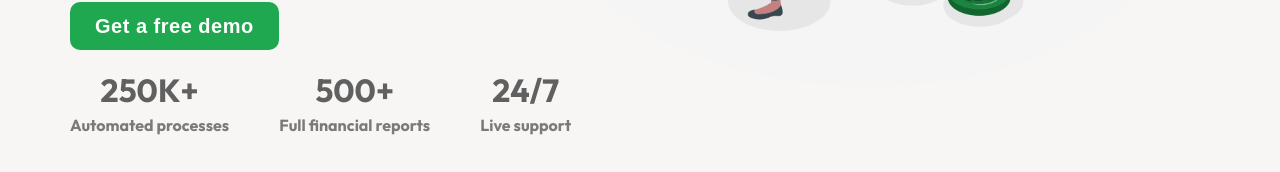
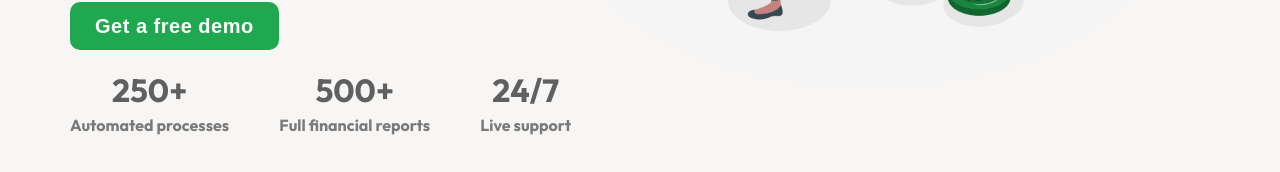
Before and after one commit to RevaGee/Cashio, a React (Create React App) app: page / in a window 1280 px wide. Shown: the part 628-800 px from the top of the page. Built offline with nearby package versions, Linux system fonts and the light colour scheme.

Commit message:
corrected slogan numbers animation

```diff
--- a/src/components/Slogan/index.tsx
+++ b/src/components/Slogan/index.tsx
@@ -1,8 +1,8 @@
-import React from "react";
+import React, {useEffect} from "react";
 import ImgSlogan from "../../images/Imgslogan.png"
 import {useTranslation} from "react-i18next";
 import '../Slogan/style.scss'
-import { motion } from "framer-motion";
+import {animate, motion, useMotionValue, useTransform} from "framer-motion";
 import {useInView} from "react-intersection-observer";
 
 export const Slogan = () => {
@@ -11,6 +11,17 @@ export const Slogan = () => {
         triggerOnce: true,
         threshold: 0.1,
     });
+    // Disable ESLint for the following lines
+    // eslint-disable-next-line react-hooks/rules-of-hooks
+    const counts = [250, 500, 24, 7].map(initialValue => useMotionValue(0));
+    // eslint-disable-next-line react-hooks/rules-of-hooks
+    const roundedValues = counts.map(count => useTransform(count, Math.round));
+
+    useEffect(() => {
+        const animations = counts.map((count, index) => animate(count, [250, 500, 24, 7][index], { duration: 0.8 }));
+        return () => animations.forEach(animation => animation.stop());
+    }, [counts]);
+
 
     const handleTelegramLink = () => {
         window.open('https://t.me/zheka_revor', '_blank');
@@ -38,9 +49,25 @@ export const Slogan = () => {
                             {t('Get a free demo')}
                         </button>
                         <div className="info_text">
-                            <div className = "digits"><h1>250K+</h1><p>{t('anderDigits.anderDigits1')}</p></div>
-                            <div className = "digits digits_margin"><h1>500+</h1><p>{t('anderDigits.anderDigits2')}</p></div>
-                            <div className = "digits"><h1>24/7</h1><p>{t('anderDigits.anderDigits3')}</p></div>
+                            <div className = "digits">
+                                <div style={{display: "flex", flexDirection: "row", justifyContent: "center"}}>
+                                    <motion.h1 className={roundedValues[0] ? 'rounded' : ''}>{roundedValues[0]}</motion.h1><h1>+</h1>
+                                </div>
+                                <p>{t('anderDigits.anderDigits1')}</p>
+                            </div>
+                            <div className="digits digits_margin">
+                                <div style={{display: "flex", flexDirection: "row", justifyContent: "center"}}>
+                                    <motion.h1 className={roundedValues[1] ? 'rounded' : ''}>{roundedValues[1]}</motion.h1><h1>+</h1>
+                                </div>
+                                <p>{t('anderDigits.anderDigits2')}</p>
+                            </div>
+                            <div className = "digits">
+                                <div style={{display: "flex", flexDirection: "row", justifyContent: "center"}}>
+                                    <motion.h1 className={roundedValues[2] ? 'rounded' : ''}>{roundedValues[2]}</motion.h1>
+                                    <h1>/</h1>
+                                    <motion.h1 className={roundedValues[3] ? 'rounded' : ''}>{roundedValues[3]}</motion.h1>
+                                </div>
+                                <p>{t('anderDigits.anderDigits3')}</p></div>
                         </div>
                     </div>
                 </motion.div>
```
